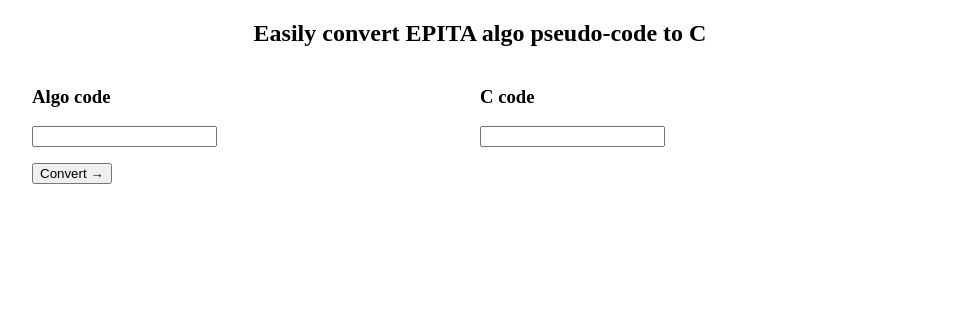
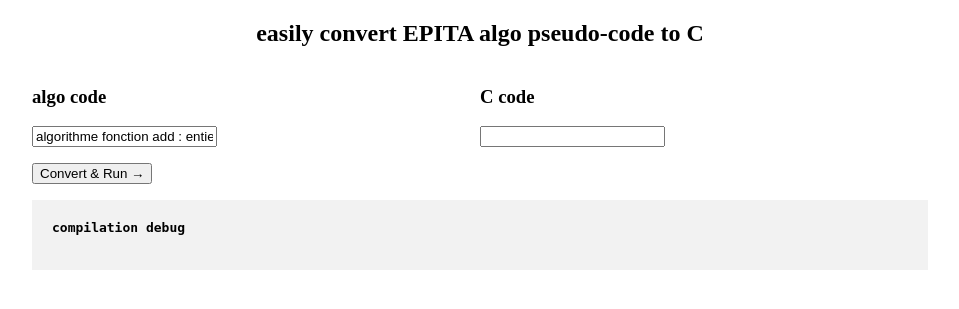
Before and after one commit to choucavalier/a2c-web, a Django app: page / in a window 1280 px wide. Shown: the top 309 px of the page, without its empty margins (160-1119 px from the left). Run offline with Django 3.2, Linux system fonts and the light colour scheme.

Commit message:
working convertion

```diff
--- a/a2c/forms.py
+++ b/a2c/forms.py
@@ -1,6 +1,21 @@
 from django import forms
 from codemirror2.widgets import CodeMirrorEditor
 
+DEFAULT_ALGO = '''algorithme fonction add : entier
+  parametres locaux
+    entier a, b
+debut
+  retourne a + b
+fin algorithme fonction add
+
+variables
+  booleen variable_globale
+debut
+  ecrire(add(5, 5))
+fin
+'''
+
 class ConvertForm(forms.Form):
-    algo_code = forms.CharField(widget=CodeMirrorEditor())
-    c_code = forms.CharField(widget=CodeMirrorEditor())
+    algo_code = forms.CharField(widget=CodeMirrorEditor(),
+                                initial=DEFAULT_ALGO)
+    c_code = forms.CharField(widget=CodeMirrorEditor(), required=False)
--- a/a2c/settings.py
+++ b/a2c/settings.py
@@ -131,9 +131,10 @@ MEDIA_ROOT = '/home/media/toogy/'
 
 CODEMIRROR_DEFAULT_OPTIONS = {
     'mode': 'clike',
-    'indentUnit': 4,
+    'indentUnit': 2,
     'lineNumbers': True,
-    'theme': 'mdn-like',
+    'theme': 'default',
 }
 
 A2C_BINARY = 'a2c'
+A2C_TIMEOUT = 400
--- a/a2c/views.py
+++ b/a2c/views.py
@@ -1,28 +1,29 @@
 from django.shortcuts import render
 from a2c.forms import ConvertForm
-from a2c.settings import A2C_BINARY
+from a2c.settings import A2C_BINARY, A2C_TIMEOUT
 import tempfile
 from subprocess import Popen, TimeoutExpired, PIPE
 
 def convert_code(algo_code):
-    tmp_file = tempfile.TemporaryFile()
-    tmp_file.write(algo_code)
+    algo_code = algo_code.replace('\r', '')
+    tmp_file = tempfile.NamedTemporaryFile(delete=False)
+    tmp_file.write(algo_code.encode('utf-8'))
+    tmp_file.close()
     args = [tmp_file.name]
     with Popen([A2C_BINARY] + args, stdout=PIPE, stderr=PIPE, stdin=PIPE,
                universal_newlines=True) as proc:
         try:
-            stdout, stderr = proc.communicate(input=test_input, timeout=TIMEOUT)
+            stdout, stderr = proc.communicate(timeout=A2C_TIMEOUT)
         except TimeoutExpired:
             proc.kill()
             return ('Timeout expired', False)
         except UnicodeDecodeError:
-            return ('Output contains unprintable characters.. Dahell bro',
-                    False)
+            return ('Output contains unprintable characters.. Dahell?', False)
         return_code = proc.returncode
     if return_code == 0:
-        return (True, stdout)
+        return (stdout, True)
     else:
-        return (False, stderr)
+        return (stderr, False)
 
 def convert(request):
     context = {}
@@ -33,12 +34,13 @@ def convert(request):
         if form.is_valid():
             algo_code = form.cleaned_data['algo_code']
             a2c_output, algo_is_valid = convert_code(algo_code)
+            form.data = form.data.copy()
             if not algo_is_valid:
                 context['error'] = a2c_output
-                form.cleaned_data['c_code'] = '// Compilation Error :(\n' \
-                                              '// See a2c\'s output below'
+                form.data['c_code'] = '// Compilation Error :(\n' \
+                                      '// See a2c\'s output below'
             else:
-                form.cleaned_data['c_code'] = a2c_output
+                form.data['c_code'] = a2c_output
 
-    context['form'] = ConvertForm()
+    context['form'] = form
     return render(request, 'convert.html', context)
--- a/static/css/style.css
+++ b/static/css/style.css
@@ -23,3 +23,8 @@ body {
 h2 {
     text-align: center;
 }
+
+#debug {
+    padding: 20px;
+    background: #f2f2f2;
+}
--- a/templates/convert.html
+++ b/templates/convert.html
@@ -7,12 +7,12 @@
 
 {% block content %}
 
-<h2>Easily convert EPITA algo pseudo-code to C</h2>
+<h2>easily convert EPITA algo pseudo-code to C</h2>
 
 <form action="/" method="post" accept-charset="utf-8">
     {% csrf_token %}
     <div id="algo_code">
-        <h3>Algo code</h3>
+        <h3>algo code</h3>
         {{ form.algo_code }}
     </div>
     <div id="c_code">
@@ -20,7 +20,9 @@
         {{ form.c_code }}
     </div>
     <div style="float: none; clear: both;"></div>
-    <p><input type="submit" value="Convert →"></p>
+    <p><input type="submit" value="Convert & Run →"></p>
 </form>
 
+<pre id="debug"><strong>compilation debug</strong><br/><br/>{{ error }}</pre>
+
 {% endblock content %}
```
Also changed, not shown: a2c/converter.py (added, +24 -0 lines).
